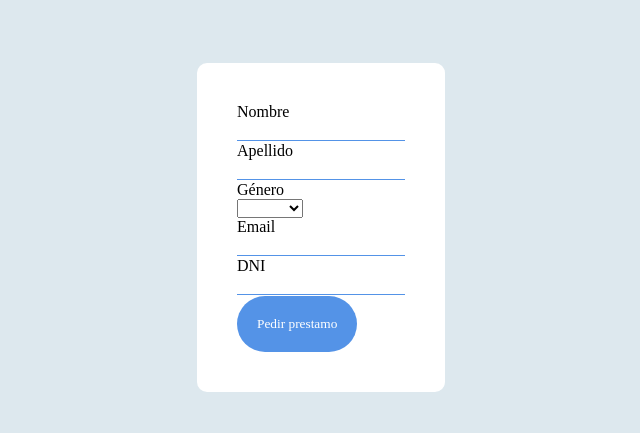
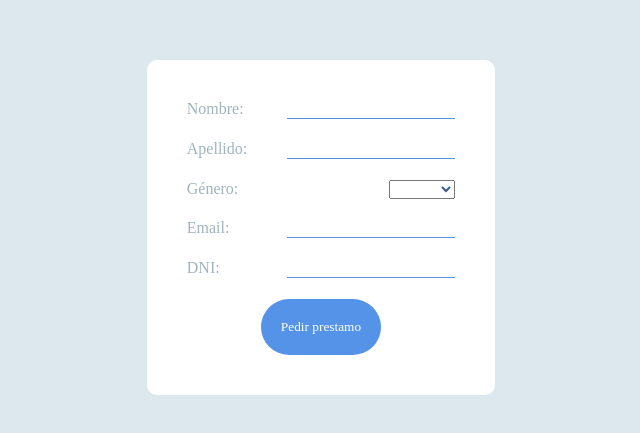
Before and after one commit to Parka/loans-code-challenge, a Next.js app: page / in a window 1280 px wide. Shown: the part 173-606 px from the top of the page, without its empty margins (319-959 px from the left). Built offline with nearby package versions, Linux system fonts and the light colour scheme; a web font is replaced by a local one.

Commit message:
Add form styles

```diff
--- a/components/loan-form.js
+++ b/components/loan-form.js
@@ -1,56 +1,71 @@
 import React from 'react'
 import { Formik, Form, Field, ErrorMessage } from 'formik';
 import * as yup from 'yup';
+import styles from './loan-form.module.scss';
 
-const LoanForm = props => (
-  <Formik initialValues={props.initialValues} validationSchema={yup.object().shape({
+
+const Row = ({ children }) => <div className={styles.row}>{children}</div>
+
+const FieldStyled = ({ children }) => <div className={styles.field}>{children}</div>
+
+const ErrorMessageStyled = ({name}) => (
+  <p className={styles.error}>
+    <ErrorMessage name={name} />
+  </p>
+);
+
+
+const LoanForm = ({initialValues, onSubmit, buttonCaption}) => (
+  <Formik initialValues={initialValues} validationSchema={yup.object().shape({
     name: yup.string().required('Debe agregar un nombre'),
     last: yup.string().required('Debe agregar un apellido'),
     gender: yup.string().oneOf(['male', 'female']).required('Debe agregar un género'),
     email: yup.string().email('Debe agregar un email válido').required('Debe agregar un email'),
     id: yup.number().required('Debe agregar un DNI')
-  })} onSubmit={props.onSubmit}>
-    <Form>
-      <div>
-        <label htmlFor="name">Nombre</label>
-        <div>
+  })} onSubmit={onSubmit}>
+    <Form className={styles.form}>
+      <Row>
+        <label htmlFor="name">Nombre:</label>
+        <FieldStyled>
           <Field name="name" />
-          <ErrorMessage name="name" />
-        </div>
-      </div>
-      <div>
-        <label htmlFor="last">Apellido</label>
-        <div>
+          <ErrorMessageStyled name="name" />
+        </FieldStyled>
+      </Row>
+      <Row>
+        <label htmlFor="last">Apellido:</label>
+        <FieldStyled>
           <Field name="last" />
-          <ErrorMessage name="last" />
-        </div>
-      </div>
-      <div>
-        <label htmlFor="gender">Género</label>
-        <div>
+          <ErrorMessageStyled name="last" />
+        </FieldStyled>
+      </Row>
+      <Row>
+        <label htmlFor="gender">Género:</label>
+        <FieldStyled>
           <Field name="gender" as="select">
             <option value=''></option>
             <option value='female'>Mujer</option>
             <option value='male'>Hombre</option>
           </Field>
-        </div>
-        <ErrorMessage name="gender" />
+          <ErrorMessageStyled name="gender" />
+        </FieldStyled>
+      </Row>
+      <Row>
+        <label htmlFor="email">Email:</label>
+        <FieldStyled>
+          <Field name="email" />
+          <ErrorMessageStyled name="email" />
+        </FieldStyled>
+      </Row>
+      <Row>
+        <label htmlFor="id">DNI:</label>
+        <FieldStyled>
+          <Field name="id" />
+          <ErrorMessageStyled name="id" />
+        </FieldStyled>
+      </Row>
+      <div className={styles.button}>
+        <button type="submit">{buttonCaption || 'Pedir prestamo'}</button>
       </div>
-      <div>
-        <label htmlFor="email">Email</label>
-        <div>
-          <Field name="email" />
-          <ErrorMessage name="email" />
-        </div>
-      </div>
-      <div>
-        <label htmlFor="id">DNI</label>
-        <div>
-          <Field name="id" />
-          <ErrorMessage name="id" />
-        </div>
-      </div>
-      <button type="submit">Pedir prestamo</button>
     </Form>
   </Formik>
 );
--- /dev/null
+++ b/components/loan-form.module.scss
@@ -0,0 +1,45 @@
+@use 'sizes.scss' as *;
+@use 'colors.scss' as *;
+
+.form {
+  color: $text-primary;
+  input, select, option {
+    color: $text-secondary
+  }
+}
+
+.row {
+  display: flex;
+  justify-content: space-between;
+  & + * {
+    margin-top: $margin
+  }
+  &>*:first-child {
+    margin-right: 40px;
+  }
+}
+
+.field {
+  min-width: 150px;
+  position: relative;
+  display: flex;
+  flex-direction: column;
+  align-items: flex-end;
+}
+
+.error {
+  padding: 0px;
+  margin: 0px;
+  font-size: $fontXS;
+  position: absolute;
+  top: 100%;
+  width: 100%;
+  color: $red;
+  display: flex;
+  justify-content: flex-end;
+}
+
+.button {
+  display: flex;
+  justify-content: center;
+}
```
